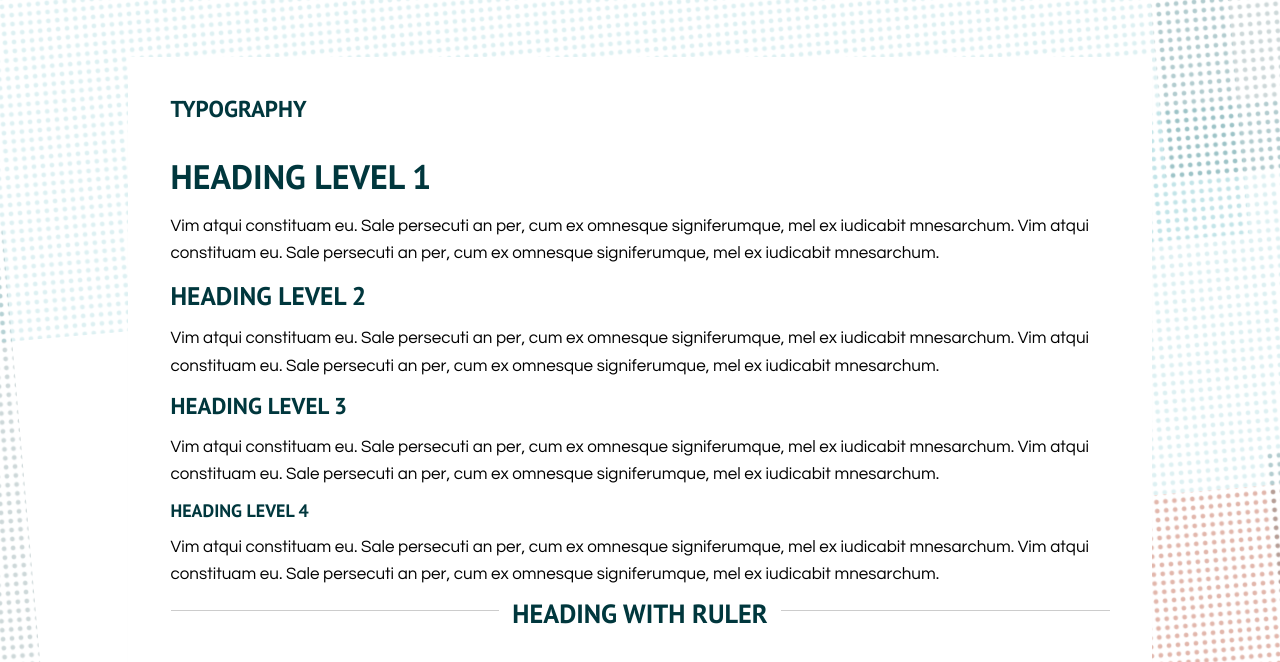
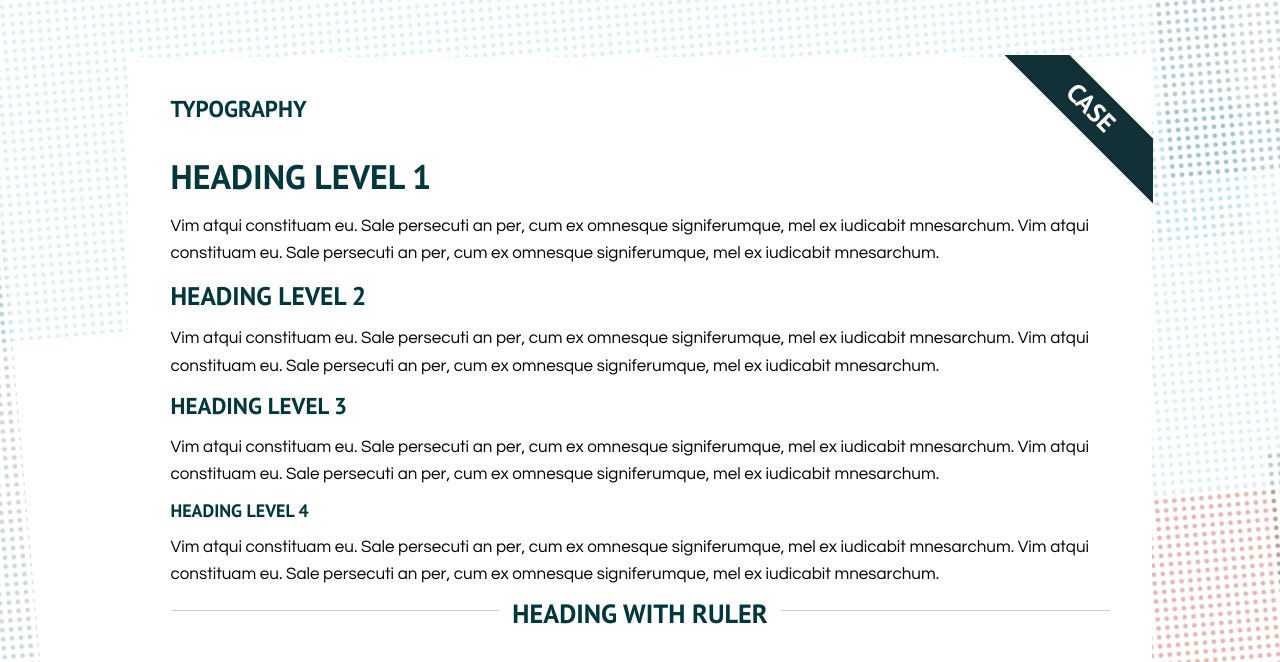
Before and after one commit to voorhoede/voorhoede-core-styles, a website: page index.html in a window 1280 px wide. Shown: the part 123-785 px from the top of the page. Drawn offline with Linux system fonts and the light colour scheme; files whose address does not match are found by name.

Commit message:
add ribbon

```diff
--- a/assets/styles/core/_panel.scss
+++ b/assets/styles/core/_panel.scss
@@ -4,6 +4,7 @@
 	background-color: #fff;
 	display: block;
 	padding: 2em 2.5em;
+	position: relative;
 
 	@media only screen and (max-width: 600px) {
 		padding: 1.5em 1em;
--- a/index.html
+++ b/index.html
@@ -237,6 +237,11 @@
             </tbody>
         </table>
     </section>
+
+    <!-- ribbon -->
+    <div class="ribbon">
+        <span class="case">case</span>
+    </div>
 </main>
 
 <!-- site-background -->
```
Also changed, not shown: core.css.
